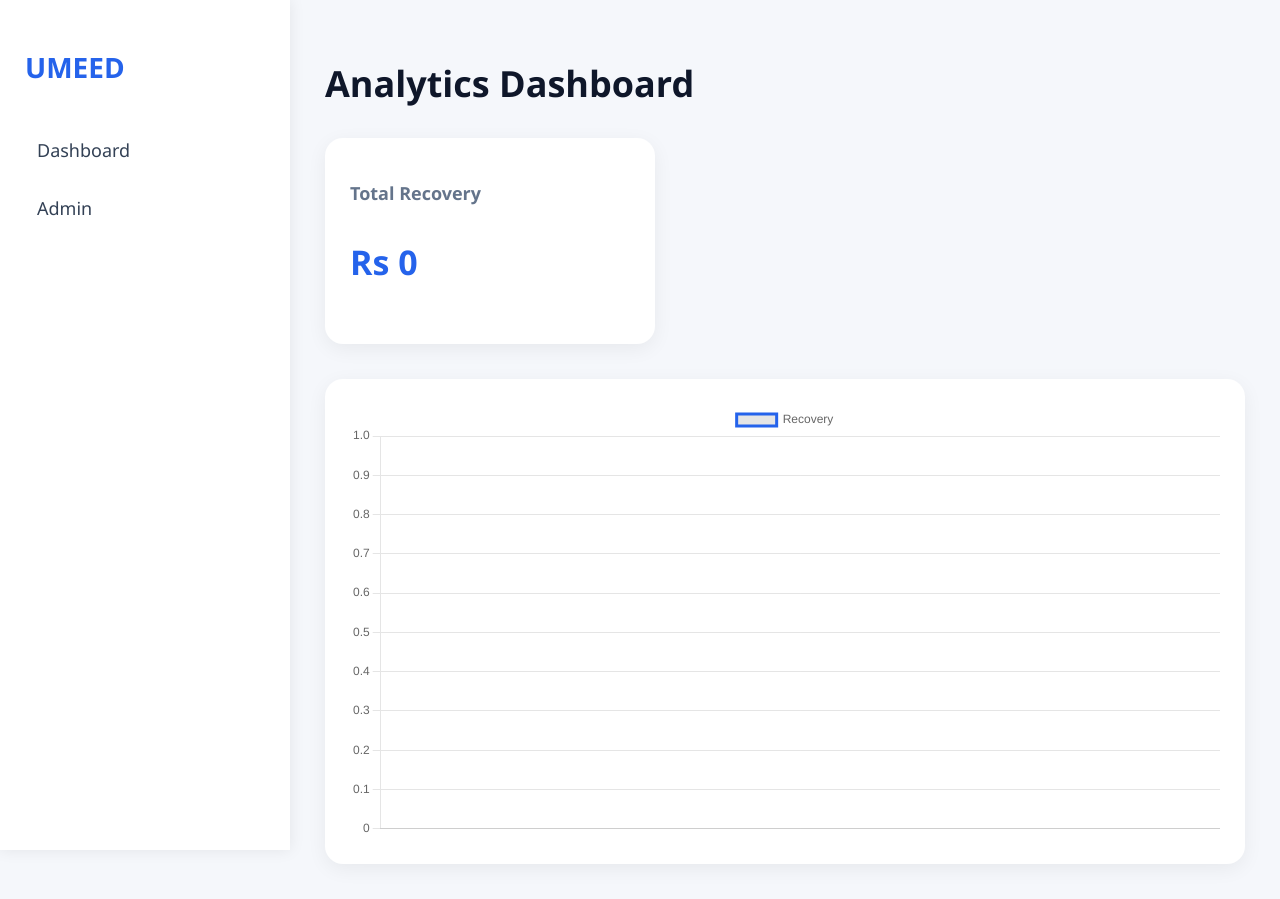
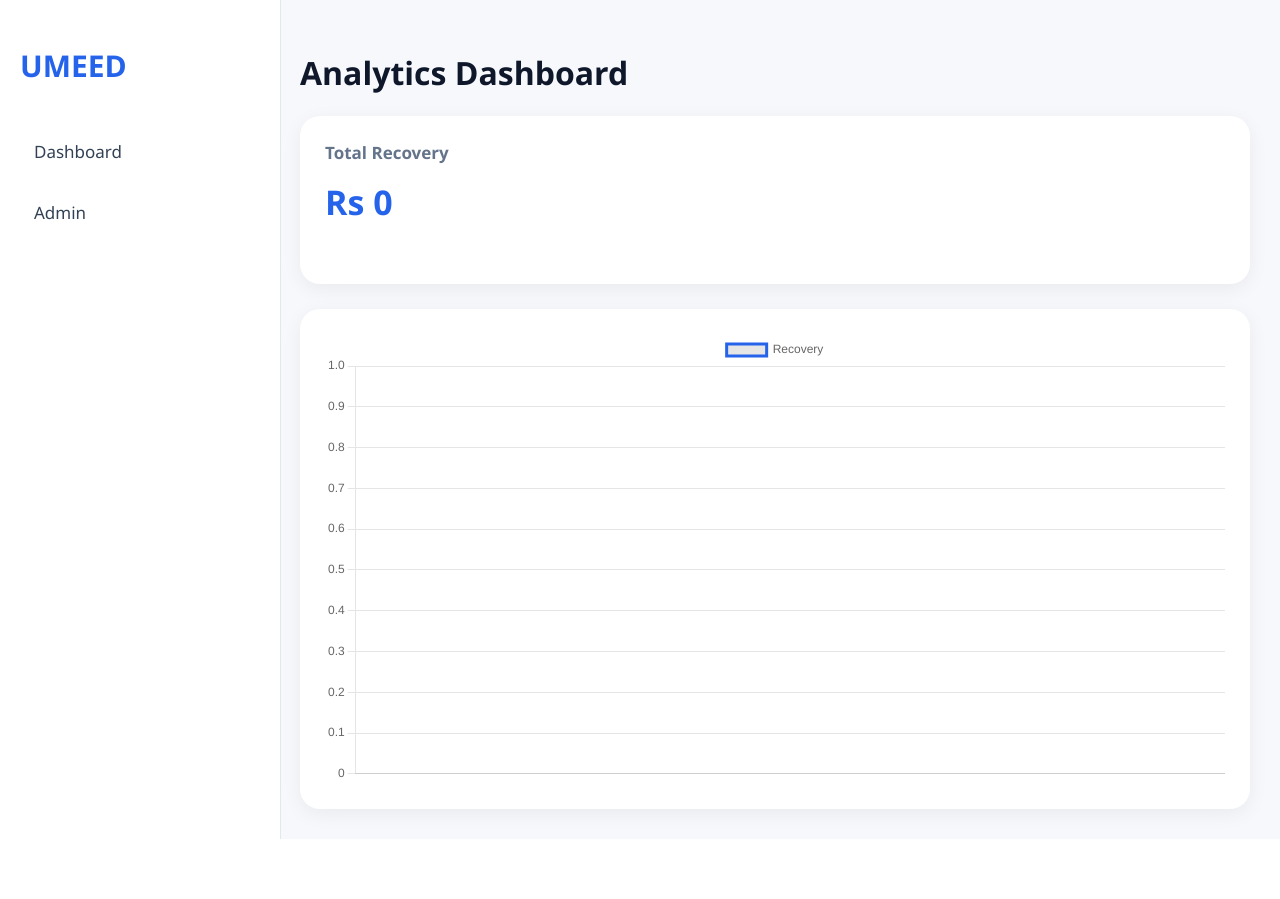
Before and after one commit to Rawish007/dashboard, a Flask app: page / in a window 1280 px wide. After the commit the page ends 839 px from the top, so only its background shows below. Run offline with Flask 3, Linux system fonts and the light colour scheme; data that the repository does not hold is empty.

Commit message:
Update style.css

```diff
--- a/static/style.css
+++ b/static/style.css
@@ -1,36 +1,44 @@
+/* BODY */
+
 body{
     margin:0;
+    padding:0;
     font-family:'Segoe UI', Tahoma, Geneva, Verdana, sans-serif;
-    background:#f5f7fb;
-    color:#1e293b;
+    background:#f6f8fc;
+    color:#0f172a;
 }
 
 /* SIDEBAR */
 
 .sidebar{
+    position:fixed;
+    left:0;
+    top:0;
     width:240px;
     height:100vh;
     background:white;
-    position:fixed;
-    padding:25px;
-    box-shadow:0 0 15px rgba(0,0,0,0.08);
+    border-right:1px solid #e2e8f0;
+    padding:20px;
+    overflow:auto;
 }
 
 .sidebar h2{
     color:#2563eb;
-    font-size:28px;
+    font-size:30px;
     margin-bottom:40px;
     font-weight:700;
 }
 
 .sidebar a{
-    display:block;
+    display:flex;
+    align-items:center;
+    gap:10px;
     text-decoration:none;
     color:#334155;
-    font-size:18px;
-    padding:12px;
-    border-radius:10px;
-    margin-top:10px;
+    padding:14px;
+    border-radius:12px;
+    margin-bottom:10px;
+    font-size:17px;
     transition:0.3s;
 }
 
@@ -42,30 +50,45 @@ body{
 /* MAIN */
 
 .main{
-    margin-left:290px;
-    padding:35px;
+    margin-left:270px;
+    padding:30px;
 }
 
-.main h1{
-    font-size:36px;
+/* TOPBAR */
+
+.topbar{
+    display:flex;
+    justify-content:space-between;
+    align-items:center;
     margin-bottom:30px;
-    color:#0f172a;
+}
+
+.topbar h1{
+    font-size:34px;
+    margin:0;
     font-weight:700;
+}
+
+.profile{
+    width:45px;
+    height:45px;
+    border-radius:50%;
+    background:#2563eb;
 }
 
 /* CARDS */
 
 .cards{
-    display:flex;
+    display:grid;
+    grid-template-columns:repeat(auto-fit,minmax(250px,1fr));
     gap:25px;
-    flex-wrap:wrap;
+    margin-bottom:30px;
 }
 
 .card{
     background:white;
     padding:25px;
-    border-radius:18px;
-    width:280px;
+    border-radius:20px;
     box-shadow:0 5px 20px rgba(0,0,0,0.06);
     transition:0.3s;
 }
@@ -75,57 +98,105 @@ body{
 }
 
 .card h3{
+    margin:0;
     color:#64748b;
-    font-size:18px;
-    margin-bottom:10px;
+    font-size:17px;
+    font-weight:600;
 }
 
 .card p{
+    margin-top:15px;
     font-size:34px;
     color:#2563eb;
-    font-weight:bold;
+    font-weight:700;
 }
 
-/* CHART */
+/* CHART BOX */
 
 .chart-box{
     background:white;
-    margin-top:35px;
     padding:25px;
-    border-radius:18px;
+    border-radius:20px;
     box-shadow:0 5px 20px rgba(0,0,0,0.06);
+    margin-top:25px;
+}
+
+.chart-box h2{
+    margin-top:0;
+    margin-bottom:20px;
+    font-size:24px;
+}
+
+/* TABLE */
+
+.table-box{
+    background:white;
+    padding:25px;
+    border-radius:20px;
+    box-shadow:0 5px 20px rgba(0,0,0,0.06);
+    margin-top:30px;
+    overflow:auto;
+}
+
+table{
+    width:100%;
+    border-collapse:collapse;
+}
+
+th{
+    background:#2563eb;
+    color:white;
+    padding:16px;
+    text-align:left;
+    font-size:15px;
+}
+
+td{
+    padding:16px;
+    border-bottom:1px solid #e2e8f0;
+    font-size:15px;
+}
+
+tr:hover{
+    background:#f8fafc;
 }
 
 /* FORM */
 
 form{
+    background:white;
+    padding:30px;
+    border-radius:20px;
+    width:400px;
+    box-shadow:0 5px 20px rgba(0,0,0,0.06);
     display:flex;
     flex-direction:column;
-    width:350px;
-    gap:18px;
+    gap:20px;
 }
 
 input{
-    padding:15px;
-    border:1px solid #dbeafe;
+    padding:16px;
+    border:1px solid #cbd5e1;
     border-radius:12px;
     font-size:16px;
     outline:none;
+    transition:0.3s;
 }
 
 input:focus{
     border-color:#2563eb;
+    box-shadow:0 0 0 4px rgba(37,99,235,0.1);
 }
 
 /* BUTTON */
 
 button{
-    padding:15px;
+    padding:16px;
     border:none;
     border-radius:12px;
     background:#2563eb;
     color:white;
-    font-size:18px;
+    font-size:17px;
     font-weight:600;
     cursor:pointer;
     transition:0.3s;
```
Also changed, not shown: other parts of static/style.css (+58 -0 lines).
